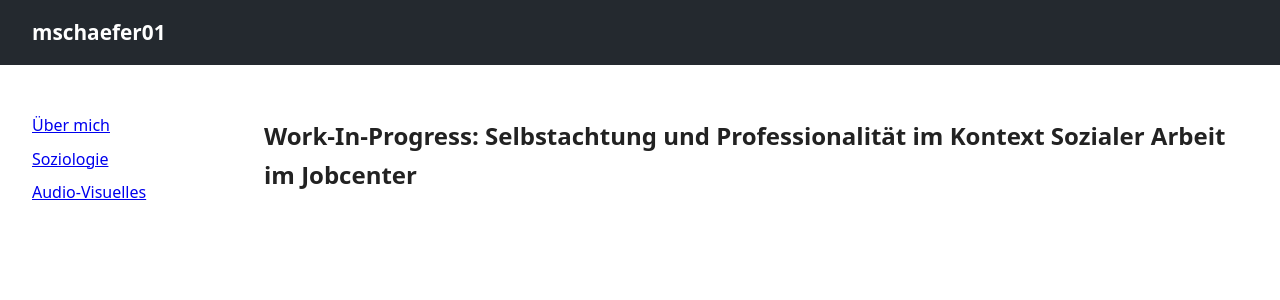
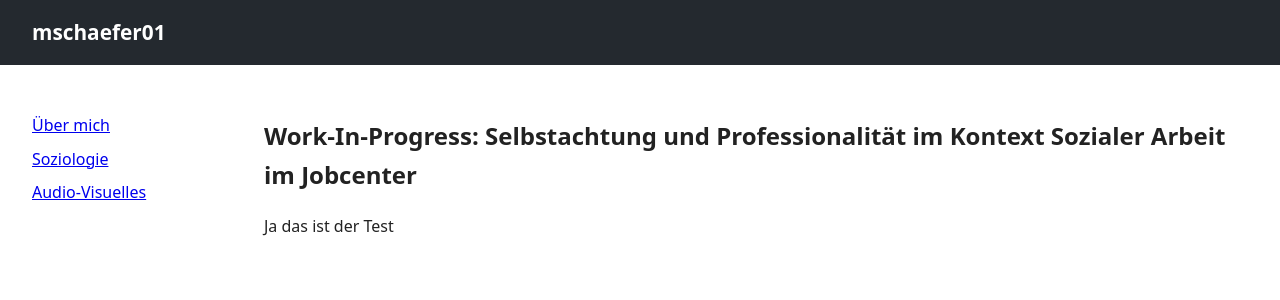
Before and after one commit to mschaefer01/mschaefer01.github.io, a Jekyll site: the page built from 17102026.md, in a window 1280 px wide. Shown: the top 300 px of the page. Built offline with Jekyll 4.4.1, drawn with Linux system fonts in a browser that asks for light colours.

Commit message:
Jekyll-Template hinzugefügt

```diff
--- a/17102026.html
+++ b/17102026.md
@@ -3,4 +3,6 @@ layout: default
 title: "Work-In-Progress: Selbstachtung und Professionalität im Kontext Sozialer Arbeit im Jobcenter"
 ---
 
-<h2>Work-In-Progress: Selbstachtung und Professionalität im Kontext Sozialer Arbeit im Jobcenter</h2>
+## Work-In-Progress: Selbstachtung und Professionalität im Kontext Sozialer Arbeit im Jobcenter
+
+Ja das ist der Test
```
